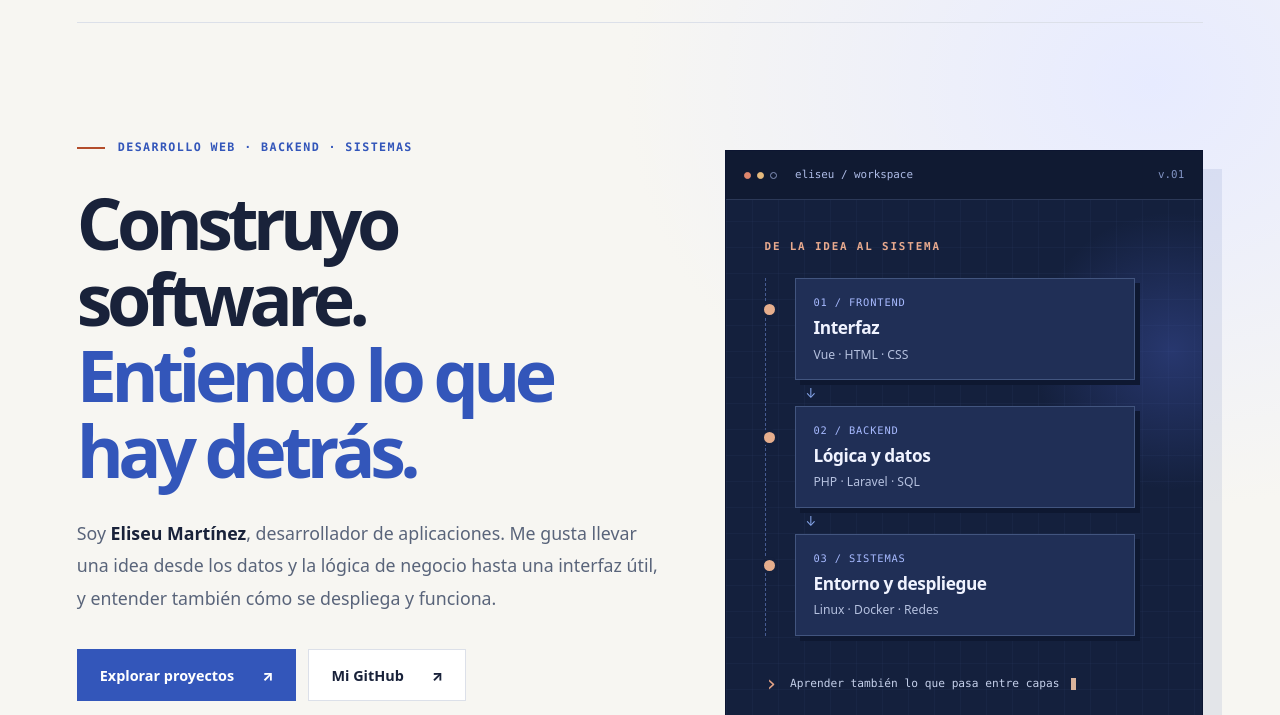
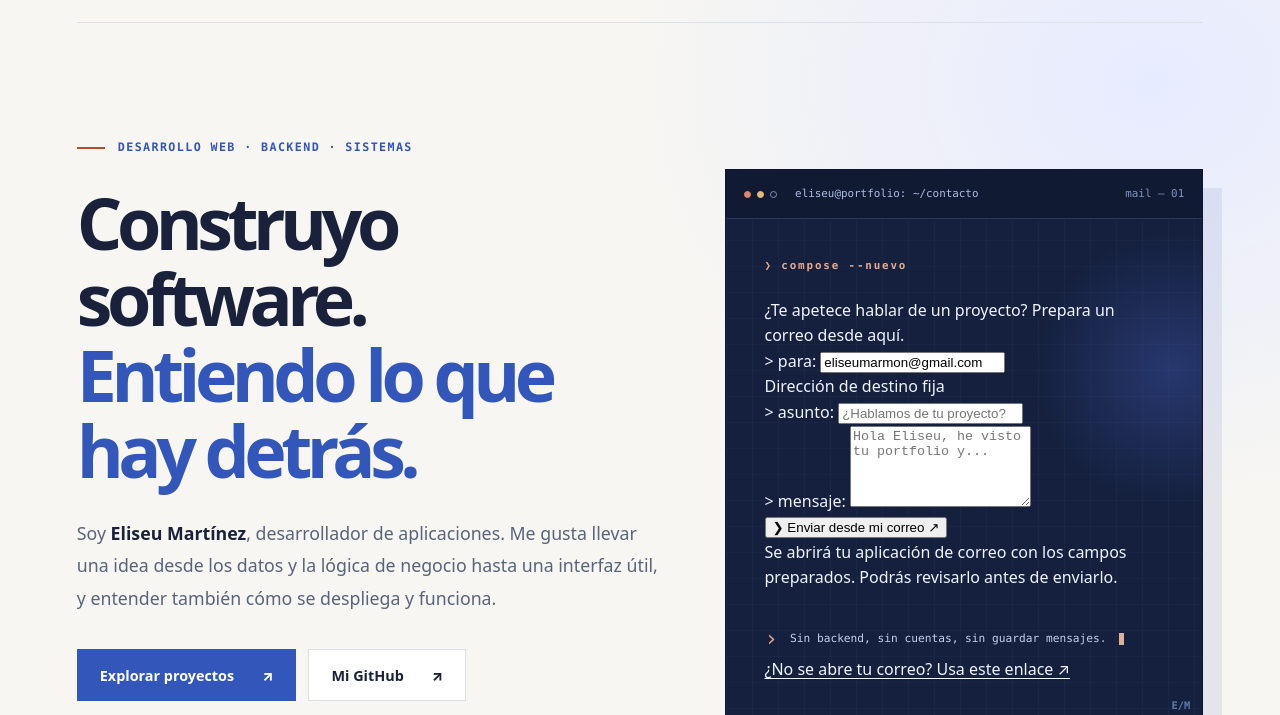
Before and after one commit to eliseumarmon/eliseumarmon.github.io, a plain HTML site: page index.html in a window 1280 px wide. Shown: the part 74-789 px from the top of the page. Drawn offline with Linux system fonts and the light colour scheme.

Commit message:
feat(contact): add terminal-style mailto compose form

```diff
--- a/index.html
+++ b/index.html
@@ -43,34 +43,35 @@
           </div>
           <div class="hero-footnote"><span class="hero-footnote-line" aria-hidden="true"></span> Técnico superior en DAW <span aria-hidden="true">·</span> Estudiante de DAM</div>
         </div>
-        <div class="hero-visual" aria-label="Diagrama ilustrativo de una aplicación, desde la interfaz hasta la infraestructura">
+        <div class="hero-visual" id="mensaje" aria-label="Formulario de contacto con apariencia de terminal">
           <div class="visual-toolbar">
             <div class="window-dots" aria-hidden="true"><i></i><i></i><i></i></div>
-            <span>eliseu / workspace</span>
-            <span class="visual-version">v.01</span>
+            <span>eliseu@portfolio: ~/contacto</span>
+            <span class="visual-version">mail — 01</span>
           </div>
           <div class="visual-content">
-            <p class="visual-kicker">DE LA IDEA AL SISTEMA</p>
-            <div class="flow-diagram">
-              <div class="flow-node">
-                <span class="node-num">01 / FRONTEND</span>
-                <strong>Interfaz</strong>
-                <span>Vue · HTML · CSS</span>
+            <p class="visual-kicker"><span class="terminal-prompt">❯</span> compose --nuevo</p>
+            <p class="terminal-intro">¿Te apetece hablar de un proyecto? Prepara un correo desde aquí.</p>
+            <form id="contact-form" class="terminal-form">
+              <div class="terminal-field">
+                <label for="mail-to"><span class="terminal-field-symbol" aria-hidden="true">&gt;</span> para:</label>
+                <input id="mail-to" name="to" type="email" value="eliseumarmon@gmail.com" readonly aria-describedby="mail-to-help">
               </div>
-              <div class="flow-connector" aria-hidden="true"><span>↓</span></div>
-              <div class="flow-node">
-                <span class="node-num">02 / BACKEND</span>
-                <strong>Lógica y datos</strong>
-                <span>PHP · Laravel · SQL</span>
+              <p id="mail-to-help" class="terminal-field-help">Dirección de destino fija</p>
+              <div class="terminal-field">
+                <label for="mail-subject"><span class="terminal-field-symbol" aria-hidden="true">&gt;</span> asunto:</label>
+                <input id="mail-subject" name="subject" type="text" placeholder="¿Hablamos de tu proyecto?" autocomplete="off" maxlength="120" required>
               </div>
-              <div class="flow-connector" aria-hidden="true"><span>↓</span></div>
-              <div class="flow-node">
-                <span class="node-num">03 / SISTEMAS</span>
-                <strong>Entorno y despliegue</strong>
-                <span>Linux · Docker · Redes</span>
+              <div class="terminal-field terminal-field-body">
+                <label for="mail-body"><span class="terminal-field-symbol" aria-hidden="true">&gt;</span> mensaje:</label>
+                <textarea id="mail-body" name="body" placeholder="Hola Eliseu, he visto tu portfolio y..." rows="5" maxlength="1800" required></textarea>
               </div>
-            </div>
-            <div class="visual-console"><span aria-hidden="true">›</span> Aprender también lo que pasa entre capas<span class="console-cursor" aria-hidden="true"></span></div>
+              <button class="terminal-submit" type="submit"><span aria-hidden="true">❯</span> Enviar desde mi correo <span aria-hidden="true">↗</span></button>
+              <p class="terminal-help">Se abrirá tu aplicación de correo con los campos preparados. Podrás revisarlo antes de enviarlo.</p>
+              <p class="terminal-status" id="terminal-status" role="status" aria-live="polite"></p>
+            </form>
+            <div class="visual-console"><span aria-hidden="true">›</span> Sin backend, sin cuentas, sin guardar mensajes.<span class="console-cursor" aria-hidden="true"></span></div>
+            <a class="terminal-fallback" href="mailto:eliseumarmon@gmail.com">¿No se abre tu correo? Usa este enlace ↗</a>
           </div>
           <div class="visual-corner" aria-hidden="true">E/M</div>
         </div>
@@ -213,7 +214,7 @@
             <p>Si quieres hablar de desarrollo, compartir una idea o comentar alguno de mis proyectos, puedes escribirme.</p>
           </div>
           <div class="contact-actions">
-            <a class="button button-primary" href="mailto:eliseumarmon@gmail.com">Escríbeme <span aria-hidden="true">↗</span></a>
+            <a class="button button-primary" href="#mensaje">Abrir terminal de contacto <span aria-hidden="true">↗</span></a>
             <a class="text-link" href="https://github.com/eliseumarmon" target="_blank" rel="noopener noreferrer">Encontrarme en GitHub <span aria-hidden="true">↗</span></a>
           </div>
         </div>
@@ -226,6 +227,34 @@
       <a href="#inicio">Volver arriba ↑</a>
     </footer>
   </div>
-  <script>document.getElementById('year').textContent = new Date().getFullYear();</script>
+  <script>
+    document.getElementById("year").textContent = new Date().getFullYear();
+
+    const contactForm = document.getElementById("contact-form");
+    const mailSubject = document.getElementById("mail-subject");
+    const mailBody = document.getElementById("mail-body");
+    const terminalStatus = document.getElementById("terminal-status");
+
+    // El correo se prepara en el cliente: ningún mensaje pasa por esta web.
+    contactForm.addEventListener("submit", function (event) {
+      event.preventDefault();
+      const to = document.getElementById("mail-to").value;
+      const subject = mailSubject.value.trim();
+      const body = mailBody.value.trim();
+
+      if (!subject || !body) {
+        terminalStatus.textContent = "Escribe un asunto y un mensaje antes de continuar.";
+        (!subject ? mailSubject : mailBody).focus();
+        return;
+      }
+
+      const mailto = "mailto:" + to +
+        "?subject=" + encodeURIComponent(subject) +
+        "&body=" + encodeURIComponent(body);
+
+      terminalStatus.textContent = "Correo preparado. Revísalo y confirma el envío en tu aplicación de correo.";
+      window.location.href = mailto;
+    });
+  </script>
 </body>
 </html>
```
